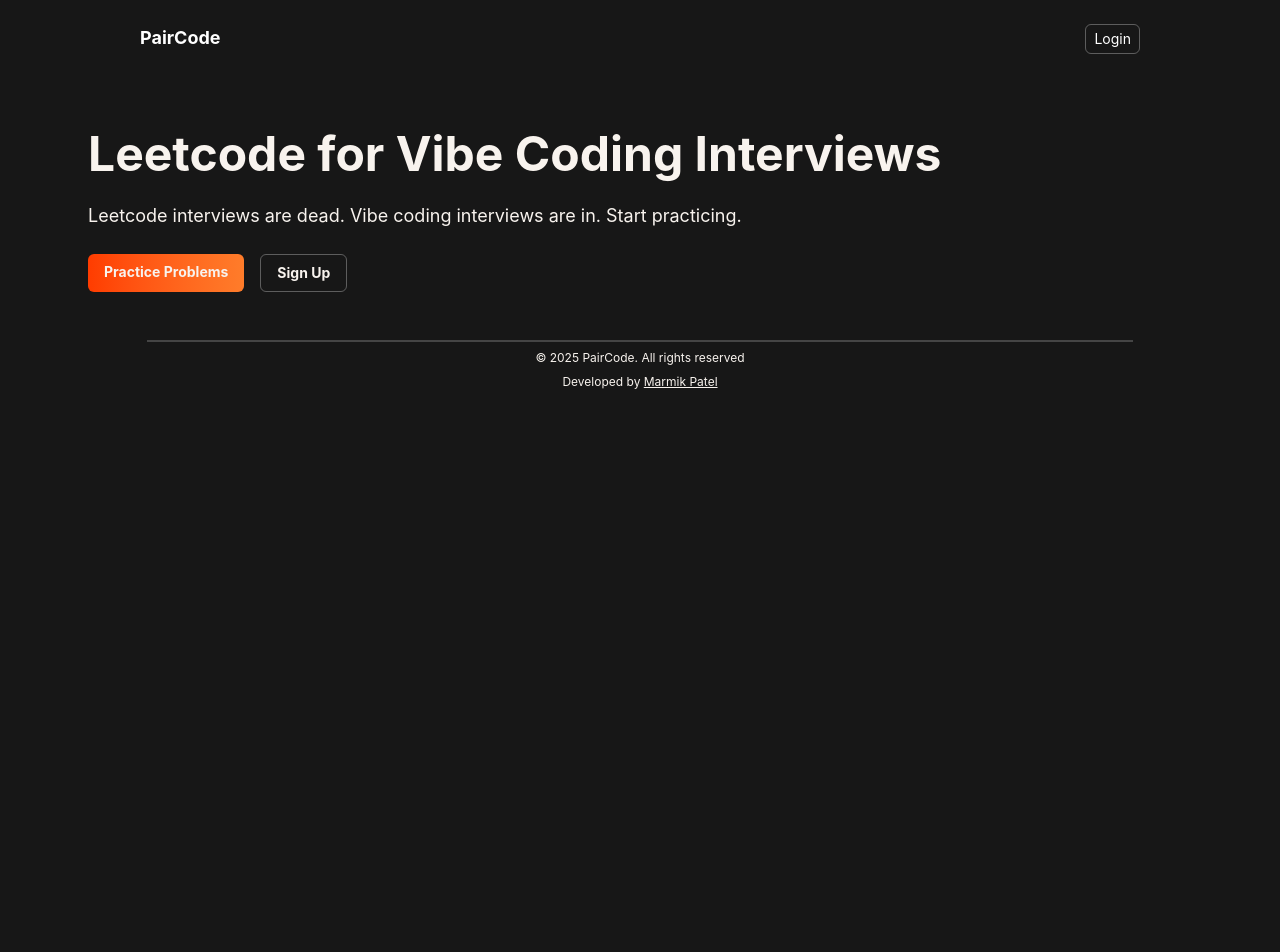
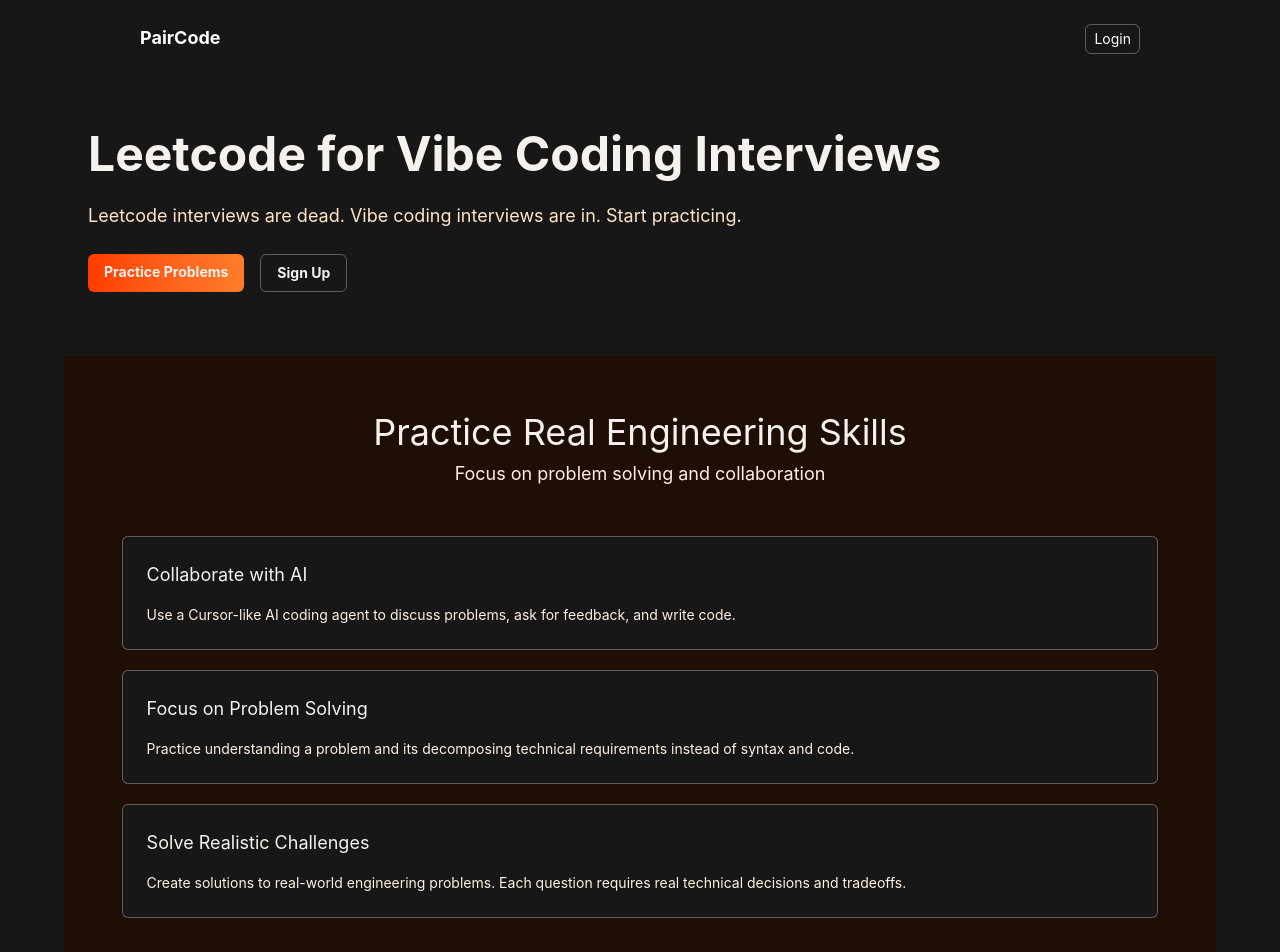
Before and after one commit to marmikpatel19/PairCode, a Next.js app: page / in a window 1280 px wide. Shown: the top 952 px of the page. Before the commit the page ends 800 px from the top, so only its background shows below. Built offline with nearby package versions, Linux system fonts and the light colour scheme.

Commit message:
create basic layout for solution block

```diff
--- a/app/globals.css
+++ b/app/globals.css
@@ -1,7 +1,7 @@
 @import "tailwindcss";
 
 :root {
-  --foreground: #f8f3ee;
+  --foreground: #f5f1ec;
   --background: #171717;
 }
 
--- a/app/page.tsx
+++ b/app/page.tsx
@@ -20,7 +20,7 @@
       <div className="flex flex-row max-w-6xl justify-between mx-auto mt-10">
         <div className="flex flex-col space-y-6 m-6">
           <h1 className="text-3xl sm:text-4xl md:text-5xl font-bold">Leetcode for Vibe Coding Interviews</h1>
-          <h3 className="text-lg sm:text-2lg">Leetcode interviews are dead. Vibe coding interviews are in. Start practicing.</h3>
+          <h3 className="text-lg sm:text-2lg text-[#ffe4c9]">Leetcode interviews are dead. Vibe coding interviews are in. Start practicing.</h3>
           <div className="flex flex-row space-x-4">
             <Link
               className="text-sm sm:text-md font-bold rounded-md bg-linear-to-r from-[#FF3C00] to-[#FF7C2A] px-4 py-2 hover:cursor-pointer"
@@ -37,6 +37,44 @@
           </div>
         </div>
       </div>
+
+
+
+
+      {/** the solution */}
+      <div className="max-w-6xl mx-auto mt-10 pb-12 bg-[#1F0E06]">
+        <div className="flex flex-col space-y-2 m-6">
+          <h1 className="text-2xl sm:text-3xl md:text-4xl mx-auto mt-14">Practice Real Engineering Skills</h1>
+          <h3 className="text-md sm:text-lg mx-auto text-[#fff0e1]">Focus on problem solving and collaboration</h3>
+        </div>
+
+        <div className="flex flex-col space-y-5 mt-12">
+          <div className="bg-[#171717] border rounded-md border-1 border-white/30 p-6 mx-auto w-9/10">
+            <div className="flex flex-col space-y-4 items-start">
+              <h3 className="text-md sm:text-lg">Collaborate with AI</h3>
+
+              <h3 className="text-sm sm:text-md text-[#fff0e1]">Use a Cursor-like AI coding agent to discuss problems, ask for feedback, and write code.</h3>
+            </div>
+          </div>
+          <div className="bg-[#171717] border rounded-md border-1 border-white/30 p-6 mx-auto w-9/10">
+            <div className="flex flex-col space-y-4 items-start">
+              <h3 className="text-md sm:text-lg">Focus on Problem Solving</h3>
+
+              <h3 className="text-sm sm:text-md text-[#fff0e1]">Practice understanding a problem and its decomposing technical requirements instead of syntax and code.</h3>
+            </div>
+          </div>
+          <div className="bg-[#171717] border rounded-md border-1 border-white/30 p-6 mx-auto w-9/10">
+            <div className="flex flex-col space-y-4 items-start">
+              <h3 className="text-md sm:text-lg">Solve Realistic Challenges</h3>
+
+              <h3 className="text-sm sm:text-md text-[#fff0e1]">Create solutions to real-world engineering problems. Each question requires real technical decisions and tradeoffs.</h3>
+            </div>
+          </div>
+        </div>
+      </div>
+
+
+
       <div className="flex flex-col m-3 p-3 space-y-2">
         <hr className="w-4/5 border-1 border-white/20 mx-auto"/>
         <h1 className="text-xs mx-auto">
```
